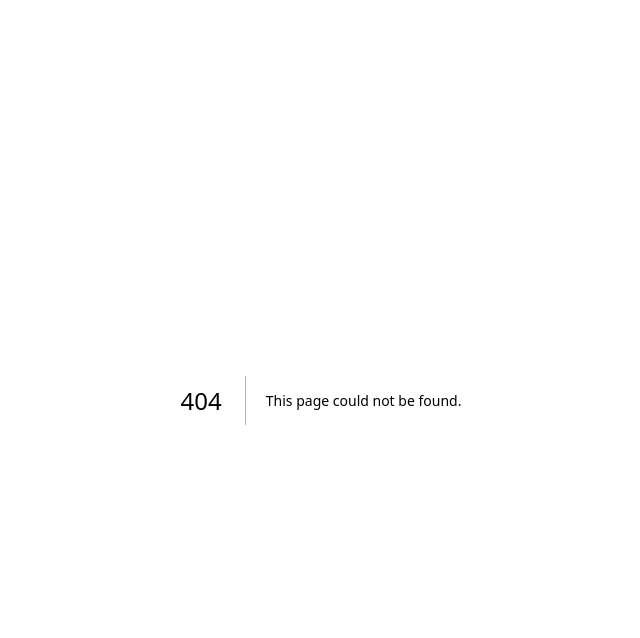
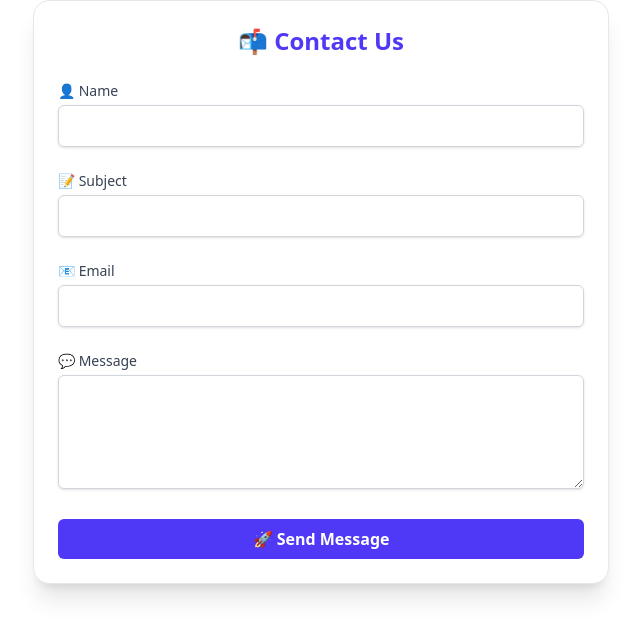
Before and after one commit to Chiwiss14/my-ecommerce-frontend, a Next.js app: page /contact in a window 1280 px wide. Before the commit this address had no page. Shown: the top 638 px of the page, without its empty margins (319-959 px from the left). Built offline with nearby package versions, Linux system fonts and the light colour scheme.

Commit message:
contact function

```diff
--- /dev/null
+++ b/src/app/contact/page.js
@@ -0,0 +1,123 @@
+"use client";
+import { useState } from "react";
+
+export default function ContactForm() {
+  const [name, setName] = useState("");
+  const [subject, setSubject] = useState("");
+  const [email, setEmail] = useState("");
+  const [message, setMessage] = useState("");
+  const [submitted, setSubmitted] = useState(false);
+  const [error, setError] = useState("");
+
+  const handleSubmit = async (e) => {
+    e.preventDefault();
+
+    try {
+      const response = await fetch("https://my-ecommerce-backend-fzsl.onrender.com/api/contact", {
+        method: "POST",
+        headers: {
+          "Content-Type": "application/json",
+        },
+        body: JSON.stringify({ email, message , name, subject }),
+      });
+
+      if (!response.ok) {
+        throw new Error("Failed to submit form");
+      }
+
+      setSubmitted(true);
+      setEmail("");
+      setMessage("");
+      setName("");
+      setSubject("");
+    } catch (err) {
+      setError(err.message);
+    }
+  };
+
+  return (
+    <form
+      onSubmit={handleSubmit}
+      className="max-w-xl mx-auto p-6 bg-white rounded-2xl shadow-xl space-y-6 border border-gray-200"
+    >
+      {submitted ? (
+        <p className="text-green-600 text-lg font-semibold text-center">
+          ✅ Thank you for your message!
+        </p>
+      ) : (
+        <>
+          <h2 className="text-2xl font-bold text-indigo-600 text-center">
+            📬 Contact Us
+          </h2>
+
+          {error && (
+            <p className="text-red-500 text-sm text-center">{error}</p>
+          )}
+
+          <div>
+            <label htmlFor="name" className="block text-sm font-medium text-gray-700">
+              👤 Name
+            </label>
+            <input
+              id="name"
+              type="text"
+              value={name}
+              onChange={(e) => setName(e.target.value)}
+              required
+              className="mt-1 w-full p-2 border border-gray-300 rounded-md shadow-sm focus:ring-indigo-500 focus:border-indigo-500"
+            />
+          </div>
+
+          <div>
+            <label htmlFor="subject" className="block text-sm font-medium text-gray-700">
+              📝 Subject
+            </label>
+            <input
+              id="subject"
+              type="text"
+              value={subject}
+              onChange={(e) => setSubject(e.target.value)}
+              required
+              className="mt-1 w-full p-2 border border-gray-300 rounded-md shadow-sm focus:ring-indigo-500 focus:border-indigo-500"
+            />
+          </div>
+
+          <div>
+            <label htmlFor="email" className="block text-sm font-medium text-gray-700">
+              📧 Email
+            </label>
+            <input
+              id="email"
+              type="email"
+              value={email}
+              onChange={(e) => setEmail(e.target.value)}
+              required
+              className="mt-1 w-full p-2 border border-gray-300 rounded-md shadow-sm focus:ring-indigo-500 focus:border-indigo-500"
+            />
+          </div>
+
+          <div>
+            <label htmlFor="message" className="block text-sm font-medium text-gray-700">
+              💬 Message
+            </label>
+            <textarea
+              id="message"
+              rows="4"
+              value={message}
+              onChange={(e) => setMessage(e.target.value)}
+              required
+              className="mt-1 w-full p-2 border border-gray-300 rounded-md shadow-sm focus:ring-indigo-500 focus:border-indigo-500"
+            ></textarea>
+          </div>
+
+          <button
+            type="submit"
+            className="w-full py-2 px-4 bg-indigo-600 hover:bg-indigo-700 text-white font-semibold rounded-md transition duration-300"
+          >
+            🚀 Send Message
+          </button>
+        </>
+      )}
+    </form>
+  );
+}
--- a/src/components/Header.js
+++ b/src/components/Header.js
@@ -19,6 +19,7 @@ const Header = () => {
           <Link href="/deals" className="hover:text-indigo-600">
             Deals
           </Link>
+          { /* contact */}
           <Link href="/contact" className="hover:text-indigo-600">
             Contact
           </Link>
--- a/src/components/page.js
+++ b/src/components/page.js
@@ -4,7 +4,6 @@ import Login from "@/app/login/page";
 export default function LoginPage() {
   return (
     <main>
-        {/* <Navbar /> */}
       <Login/>
     </main>
   );
```
